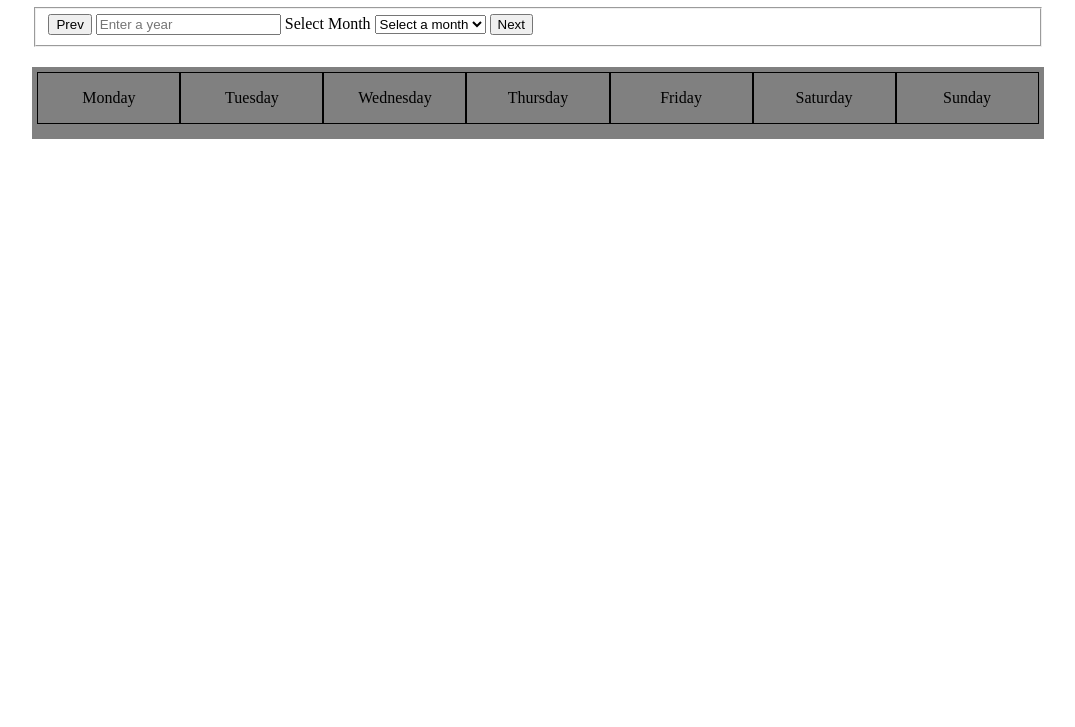
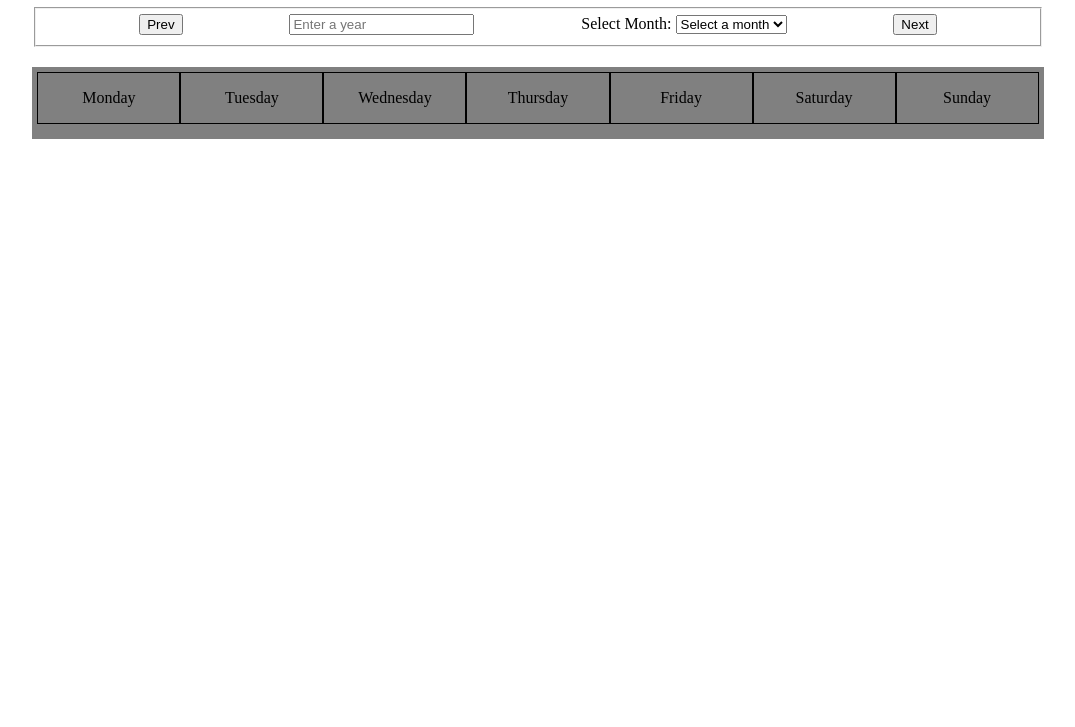
Before and after one commit to Millena28/Project-Days-Calender, a website with bundled scripts: page index.html in a window 1280 px wide. Shown: the part 73-800 px from the top of the page, without its empty margins (102-1177 px from the left). Built offline with nearby package versions, Linux system fonts and the light colour scheme.

Commit message:
more test files

```diff
--- a/index.html
+++ b/index.html
@@ -10,6 +10,12 @@
         main {
             width: 80%;
             margin: 0 auto;
+        }
+        form fieldset {
+            display: flex;
+            gap: 1rem;
+            justify-content: space-evenly;
+            align-items: center;
         }
         section#week-days, #show-calender {
             background: grey;
@@ -41,13 +47,24 @@
             <form action="">
                 <fieldset>
                     <button type="button" id="prev-btn">Prev</button>
-                    <input type="text" id="year-input" placeholder="Enter a year" required>
+                    <input
+                        type="text"
+                        id="year-input"
+                        placeholder="Enter a year"
+                        required
+                        pattern="\d{4}"
+                        maxlength="4"
+                        minlength="4"
+                        inputmode="numeric"
+                        title="Please enter a valid 4-digit year (e.g., 2025)"
+                    />
 
-                    <label for="">Select Month
-                        <select name="month" id="month-select"></select>
+                    <label for="">Select Month:
+                        <select name="month" id="month-select" required></select>
                     </label>
                     <button type="button" id="next-btn">Next</button>
                 </fieldset>
+            </form>
             <h2 id="display-date"></h2>
             <section id="week-days">
                 <div class="day">Monday</div>
@@ -59,7 +76,6 @@
                 <div class="day">Sunday</div>
             </section>
             <section id="show-calender"></section>
-            </form>
         </main>
     </body>
 </html>
--- a/web.mjs
+++ b/web.mjs
@@ -138,6 +138,9 @@ nextBtn.addEventListener('click', (e) => {
 
 monthDropdown.addEventListener('change', displayCalender);
 
+yearInput.addEventListener('input', (e) => {
+  e.target.value = e.target.value.replace(/[^\d]/g, '');
+});
 yearInput.addEventListener('change', displayCalender);
 yearInput.addEventListener('blur', displayCalender);
 yearInput.addEventListener('keydown', (e) => {
```
Also changed, not shown: TESTS/specificDayOfMonth/specificDay.test.mjs (line endings or trailing spaces). Lines whose indentation alone changed are shown as unchanged.
